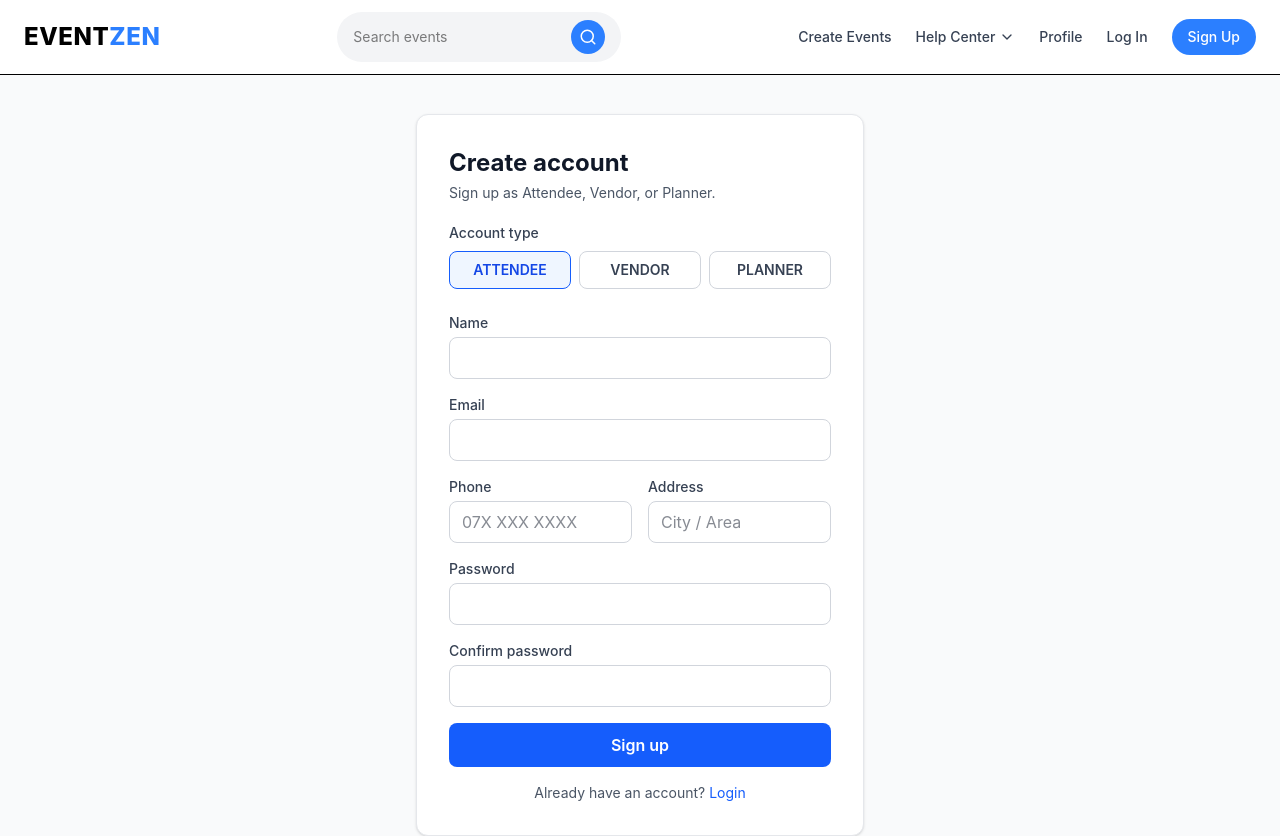
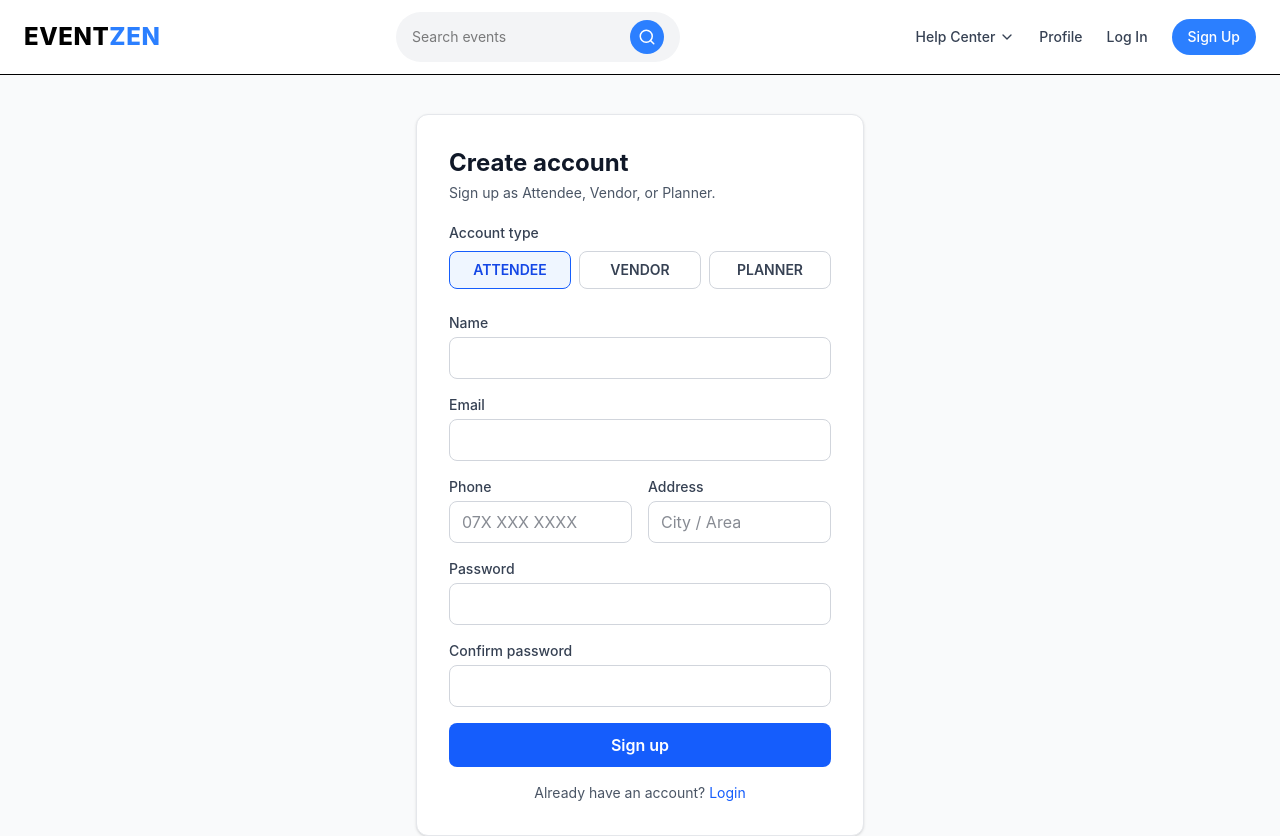
Before and after one commit to Event-Zen/eventzen-frontend, a React (Vite) app: page /sign-up in a window 1280 px wide. Shown: the top 836 px of the page. Built offline with nearby package versions, Linux system fonts and the light colour scheme.

Commit message:
make only planner can see create event page

```diff
--- a/src/components/Header.tsx
+++ b/src/components/Header.tsx
@@ -52,9 +52,12 @@ const Header = () => {
             </Link>
           )}
 
-          <Link to="/create-event" className="hover:text-blue-500 transition">
-            Create Events
-          </Link>
+          {/* Only planner sees Create Events */}
+          {isPlanner && (
+            <Link to="/create-event" className="hover:text-blue-500 transition">
+              Create Events
+            </Link>
+          )}
 
           <Link
             to="/help"
```
